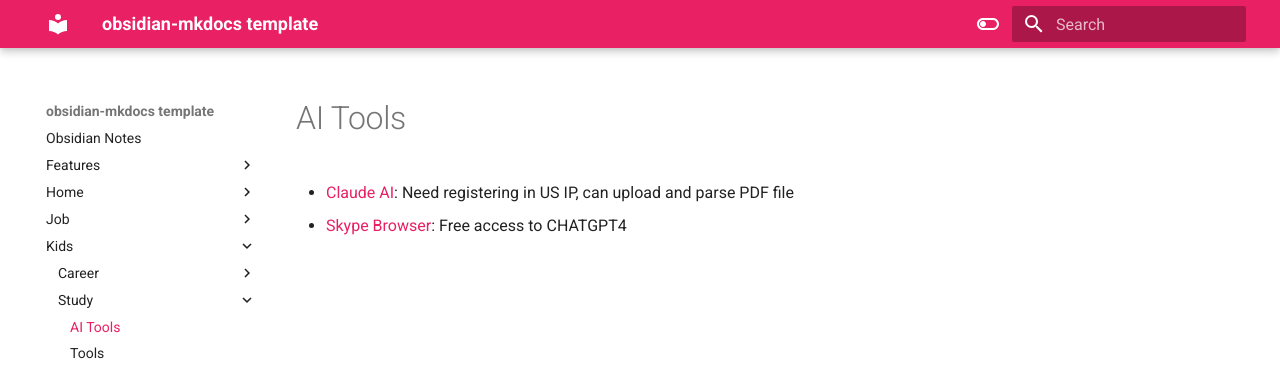
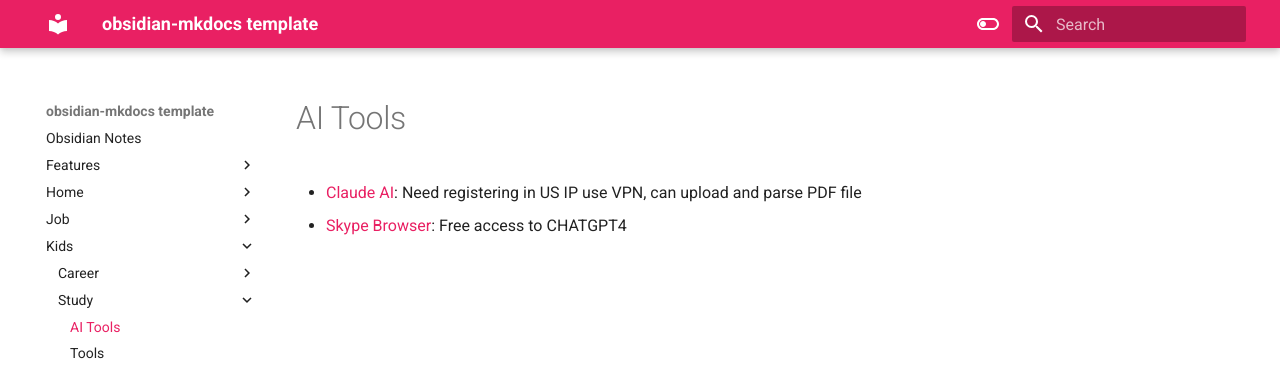
Before and after one commit to macsymgit/obsidian, an MkDocs documentation site: the page built from docs/Kids/Study/AI Tools.md, in a window 1280 px wide. Shown: the top 372 px of the page. Built offline with MkDocs 1.6.1 and Material for MkDocs 9.7.7, drawn with Linux system fonts in a browser that asks for light colours.

Commit message:
vault backup: 2023-09-05 19:37:42

```diff
--- a/docs/Kids/Study/AI Tools.md
+++ b/docs/Kids/Study/AI Tools.md
@@ -1,3 +1,3 @@
 
-- [Claude AI](https://claude.ai/chats): Need registering in US IP, can upload and parse PDF file
+- [Claude AI](https://claude.ai/chats): Need registering in US IP use VPN, can upload and parse PDF file
 - [Skype Browser](https://web.skype.com/): Free access to CHATGPT4
```
